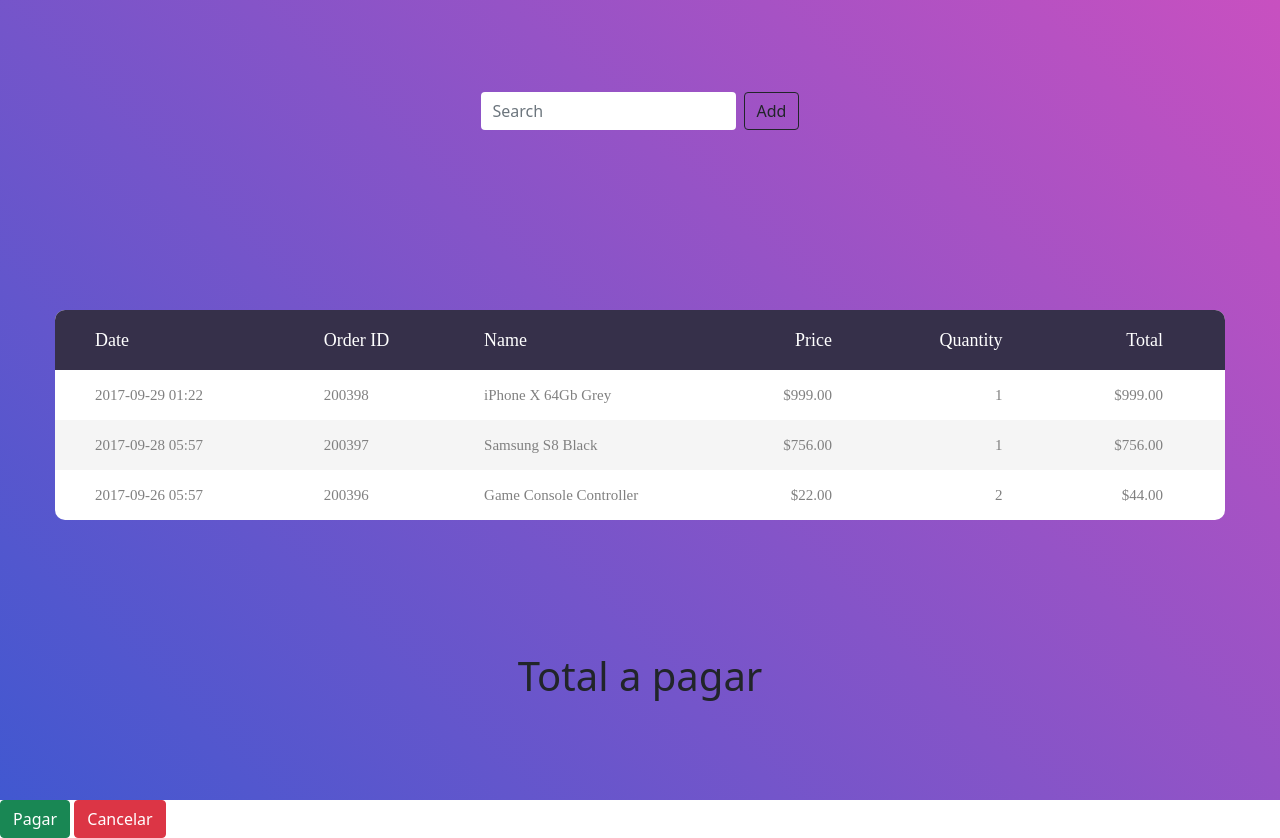
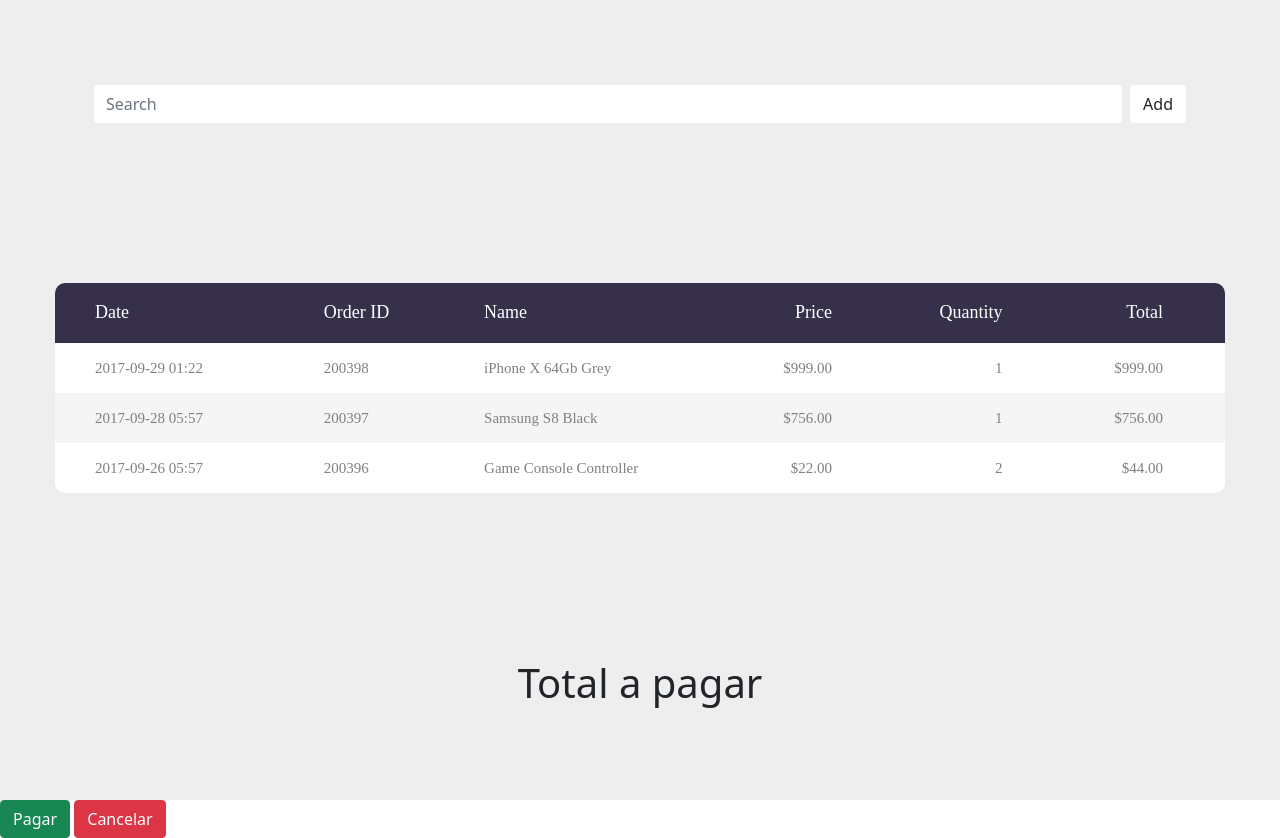
Before and after one commit to Franco-Ball/ProyectoIntegradorSupermarket, a Django app: page /cajeros/base/ in a window 1280 px wide. Shown: the part 56-894 px from the top of the page. Run offline with Django 4.2, Linux system fonts and the light colour scheme; the visitor is signed in with stand-in values (Sample User, id 1); some libraries are stand-ins or nearby versions; some web fonts are replaced.

Commit message:
Table update

```diff
--- a/conf/templates/cajeros/tabla.html
+++ b/conf/templates/cajeros/tabla.html
@@ -19,6 +19,7 @@
 
     <link rel="stylesheet" type="text/css" href="{% static 'confApp/csss/tableutil1.css' %}">
     <link rel="stylesheet" type="text/css" href="{% static 'confApp/csss/table1.css' %}">
+    <link rel="stylesheet" href="{% static 'styles-principal.css' %}" >
 
     <meta name="robots" content="noindex, follow">
 </head>
@@ -26,12 +27,16 @@
 
 
 <div class="limiter" style="align-items:center; justify-content:center">
-    <div class="container-table100">
-        <form class="d-flex" role="search" style="padding-bottom: 5%;" method=POST>
-            {% csrf_token %}
-            <input class="form-control me-2" type="text" placeholder="Search" aria-label="Search" name="searched">
-            <button class="btn btn-outline-dark" type="button" onclick="addRow()">Add</button>
-        </form>
+    <div class="container-table100" style="background:#eeeeee;">
+        <!--Search-->
+        <div class="center mx-auto container">
+            <form class="d-flex" role="search" style="padding-bottom: 5%;" method=POST>
+                {% csrf_token %}
+                <input class="form-control me-2" style="background:white;" type="text" placeholder="Search" aria-label="Search" name="searched">
+                <button class="btn" style="background-color:white;" type="button" onclick="addRow()">Add</button>
+            </form>
+        </div>
+        <!--Table-->
         <div class="wrap-table100">
             <div class="table100">
                 <table id="myTable">
@@ -74,10 +79,12 @@
                 </table>
             </div>
         </div>
-        <div>
+        <!--Total price print-->
+        <div class="center">
             <h1 style="padding-top:5%;">Total a pagar</h1>
         </div>
     </div>
+    <!--Buttons-->
     <div style="align-items: center;">
         <button class="btn btn-success" type="button" onclick="">Pagar</button>
         <button class="btn btn-danger" type="button" onclick="">Cancelar</button>
```
